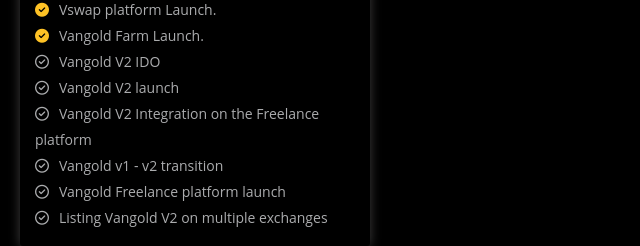
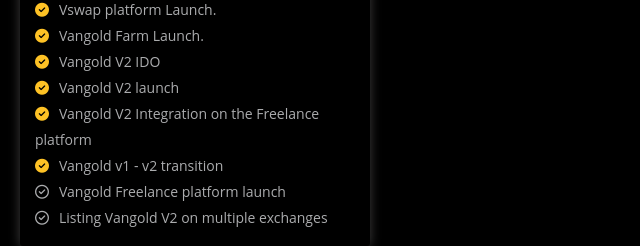
Before and after one commit to easysunshine22/vangold-binance-project, a plain HTML site: page index.html in a window 1280 px wide. Shown: the part 2618-2864 px from the top of the page, 65-705 px from the left. Drawn offline with nearby package versions, Linux system fonts and the light colour scheme; files whose address does not match are found by name.

Commit message:
first commit

```diff
--- a/index.html
+++ b/index.html
@@ -348,10 +348,10 @@
                 <p><i class="fas fa-check-circle"></i>Vswap token presale Launch.</p>
                 <p><i class="fas fa-check-circle"></i>Vswap platform Launch.</p>
                 <p><i class="fas fa-check-circle"></i>Vangold Farm Launch.</p>
-                <p><i class="far fa-check-circle"></i>Vangold V2 IDO</p>
-                <p><i class="far fa-check-circle"></i>Vangold V2 launch</p>
-                <p><i class="far fa-check-circle"></i>Vangold V2 Integration on the Freelance platform</p>
-                <p><i class="far fa-check-circle"></i>Vangold v1 - v2 transition</p>
+                <p><i class="fas fa-check-circle"></i>Vangold V2 IDO</p>
+                <p><i class="fas fa-check-circle"></i>Vangold V2 launch</p>
+                <p><i class="fas fa-check-circle"></i>Vangold V2 Integration on the Freelance platform</p>
+                <p><i class="fas fa-check-circle"></i>Vangold v1 - v2 transition</p>
                 <p><i class="far fa-check-circle"></i>Vangold Freelance platform launch</p>
                 <p><i class="far fa-check-circle"></i>Listing Vangold V2 on multiple exchanges</p>
               </div>
```
Also changed, not shown: roadmap.html (+4 -4 lines).
